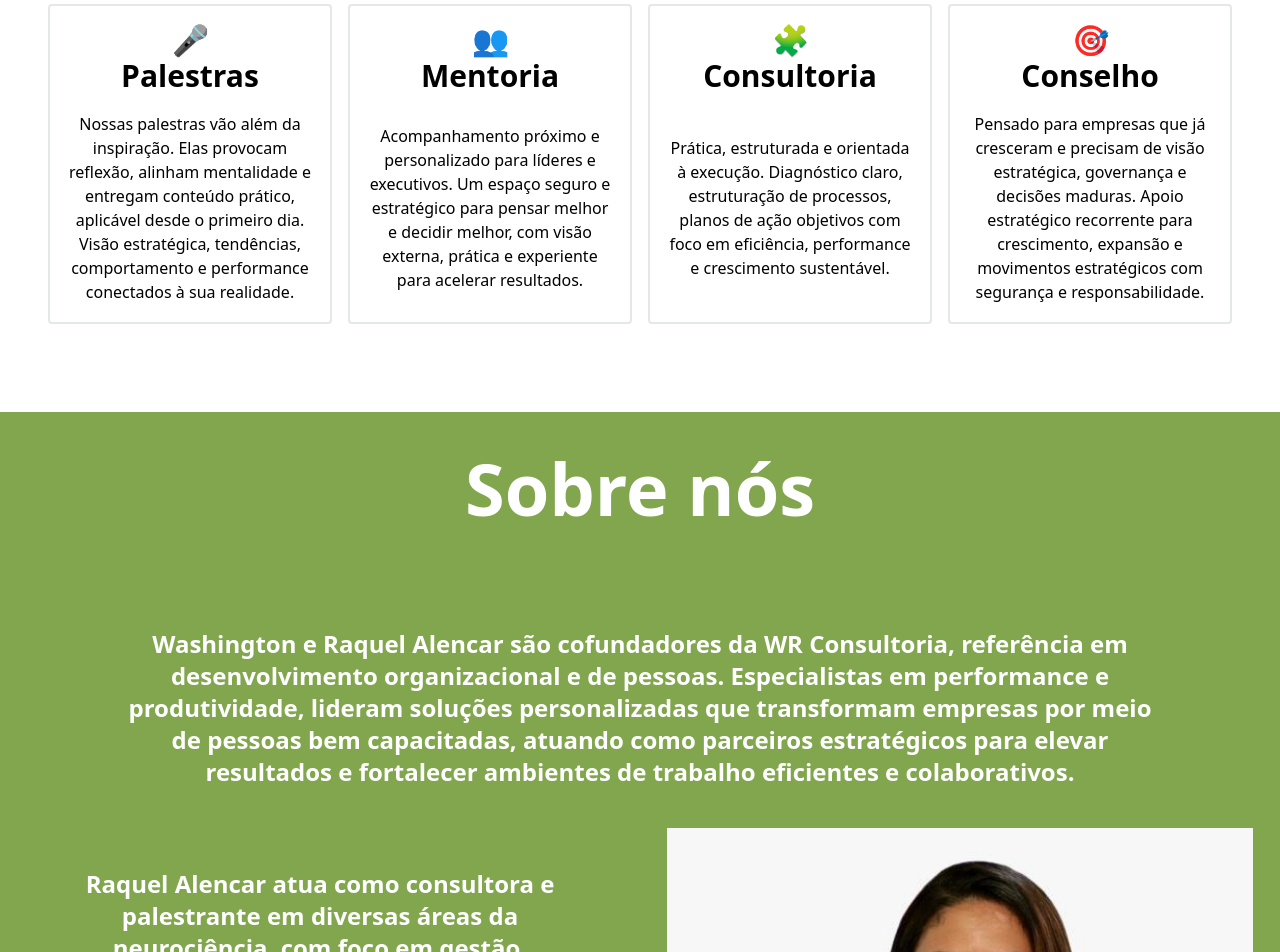
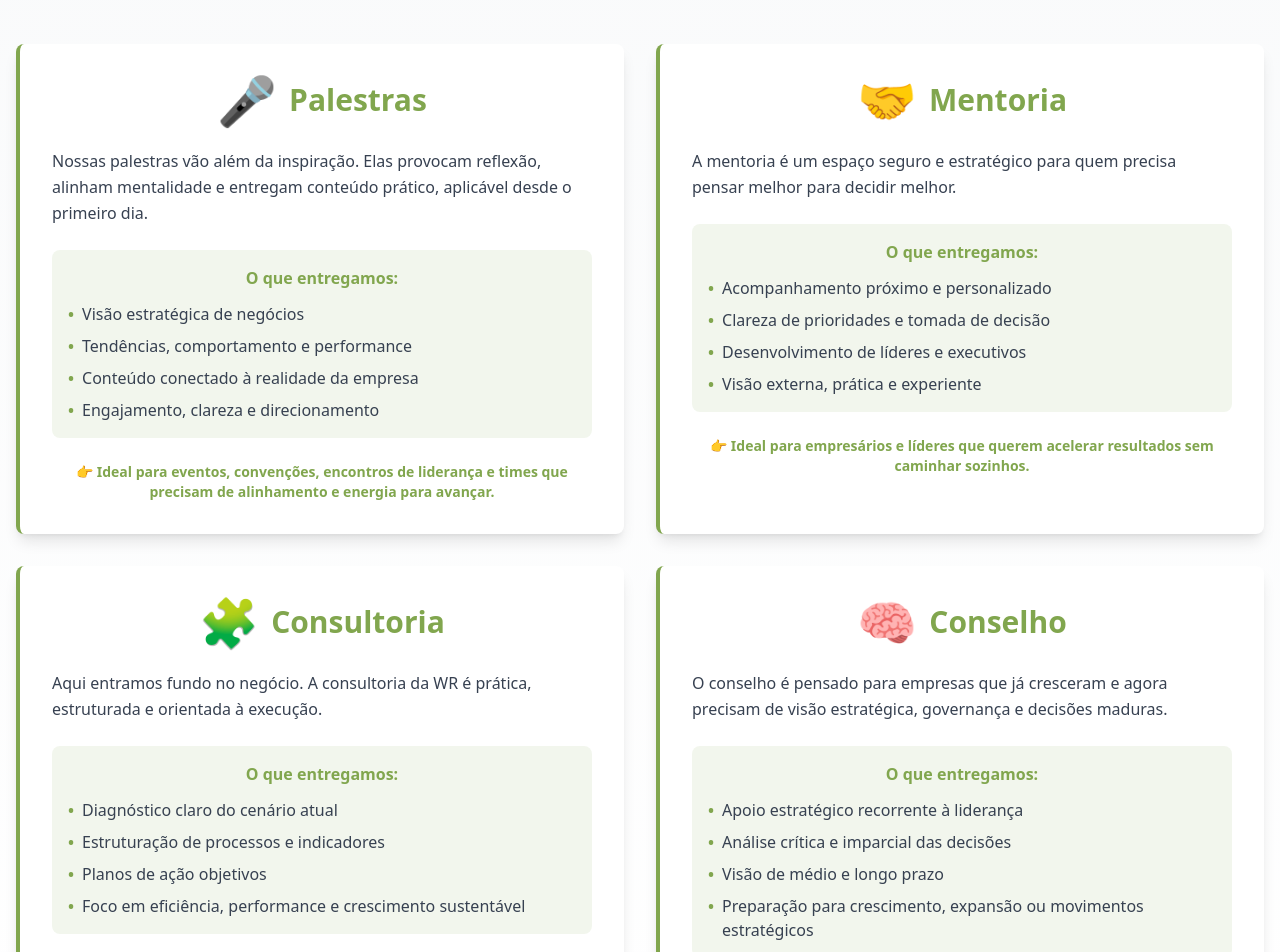
Before and after one commit to RuanEmanuell/wr-consultoria, a Next.js app: page / in a window 1280 px wide. Shown: the part 1140-2092 px from the top of the page. Built offline with nearby package versions, Linux system fonts and the light colour scheme.

Commit message:
feat: changing cards

```diff
--- a/app/page.tsx
+++ b/app/page.tsx
@@ -102,29 +102,130 @@ export default function Home() {
               </div>
             </div>
           </div>
-          <div className="h-fit w-full" id="screen-1">
-            <h1 className="text-center text-5xl md:text-7xl font-bold py-10">Serviços</h1>
-            <div className="grid grid-cols-2 xl:grid-cols-4 pb-20 mx-2 md:mx-10 2xl:mx-auto max-w-9xl mx-auto">
-              <section className="border-2 rounded min-h-80 p-4 m-2 flex flex-col align-center">
-                <h4 className="font-semibold text-xl lg:text-3xl text-center">🎤</h4>
-                <h4 className="font-semibold text-xl lg:text-3xl text-center mb-4">Palestras</h4>
-                <p className="my-auto text-center">Nossas palestras vão além da inspiração. Elas provocam reflexão, alinham mentalidade e entregam conteúdo prático, aplicável desde o primeiro dia. Visão estratégica, tendências, comportamento e performance conectados à sua realidade.</p>
-              </section>
-              <section className="border-2 rounded min-h-80 p-4 m-2 flex flex-col align-center">
-                <h4 className="font-semibold text-xl lg:text-3xl text-center">👥</h4>
-                <h4 className="font-semibold text-xl lg:text-3xl text-center mb-4">Mentoria</h4>
-                <p className="my-auto text-center">Acompanhamento próximo e personalizado para líderes e executivos. Um espaço seguro e estratégico para pensar melhor e decidir melhor, com visão externa, prática e experiente para acelerar resultados.</p>
-              </section>
-              <section className="border-2 rounded min-h-80 p-4 m-2 flex flex-col align-center">
-                <h4 className="font-semibold text-xl lg:text-3xl text-center">🧩</h4>
-                <h4 className="font-semibold text-xl lg:text-3xl text-center mb-4">Consultoria</h4>
-                <p className="my-auto text-center">Prática, estruturada e orientada à execução. Diagnóstico claro, estruturação de processos, planos de ação objetivos com foco em eficiência, performance e crescimento sustentável.</p>
-              </section>
-              <section className="border-2 rounded min-h-80 p-4 m-2 flex flex-col align-center">
-                <h4 className="font-semibold text-xl lg:text-3xl text-center">🎯</h4>
-                <h4 className="font-semibold text-xl lg:text-3xl text-center mb-4">Conselho</h4>
-                <p className="my-auto text-center">Pensado para empresas que já cresceram e precisam de visão estratégica, governança e decisões maduras. Apoio estratégico recorrente para crescimento, expansão e movimentos estratégicos com segurança e responsabilidade.</p>
-              </section>
+          <div className="h-fit w-full bg-gradient-to-b from-gray-50 to-white" id="screen-1">
+            <div className="max-w-7xl mx-auto px-4">
+              <h1 className="text-center text-5xl md:text-7xl font-bold py-16 text-[#81a64e]">Serviços</h1>
+              <div className="grid grid-cols-1 lg:grid-cols-2 gap-8 pb-20">
+                <section className="bg-white border-l-4 border-[#81a64e] rounded-lg shadow-lg p-8 hover:shadow-xl transition-shadow">
+                  <div className="flex items-center justify-center mb-6">
+                    <h4 className="text-5xl mr-3">🎤</h4>
+                    <h4 className="font-bold text-3xl text-[#81a64e]">Palestras</h4>
+                  </div>
+                  <p className="text-gray-700 mb-6 leading-relaxed">Nossas palestras vão além da inspiração. Elas provocam reflexão, alinham mentalidade e entregam conteúdo prático, aplicável desde o primeiro dia.</p>
+                  <div className="bg-[#81a64e] bg-opacity-10 rounded-lg p-4 mb-6">
+                    <p className="font-bold text-[#81a64e] mb-3 text-center">O que entregamos:</p>
+                    <ul className="space-y-2 text-gray-700">
+                      <li className="flex items-start">
+                        <span className="font-bold text-[#81a64e] mr-2">•</span>
+                        <span>Visão estratégica de negócios</span>
+                      </li>
+                      <li className="flex items-start">
+                        <span className="font-bold text-[#81a64e] mr-2">•</span>
+                        <span>Tendências, comportamento e performance</span>
+                      </li>
+                      <li className="flex items-start">
+                        <span className="font-bold text-[#81a64e] mr-2">•</span>
+                        <span>Conteúdo conectado à realidade da empresa</span>
+                      </li>
+                      <li className="flex items-start">
+                        <span className="font-bold text-[#81a64e] mr-2">•</span>
+                        <span>Engajamento, clareza e direcionamento</span>
+                      </li>
+                    </ul>
+                  </div>
+                  <p className="text-[#81a64e] font-semibold text-sm text-center">👉 Ideal para eventos, convenções, encontros de liderança e times que precisam de alinhamento e energia para avançar.</p>
+                </section>
+
+                <section className="bg-white border-l-4 border-[#81a64e] rounded-lg shadow-lg p-8 hover:shadow-xl transition-shadow">
+                  <div className="flex items-center justify-center mb-6">
+                    <h4 className="text-5xl mr-3">🤝</h4>
+                    <h4 className="font-bold text-3xl text-[#81a64e]">Mentoria</h4>
+                  </div>
+                  <p className="text-gray-700 mb-6 leading-relaxed">A mentoria é um espaço seguro e estratégico para quem precisa pensar melhor para decidir melhor.</p>
+                  <div className="bg-[#81a64e] bg-opacity-10 rounded-lg p-4 mb-6">
+                    <p className="font-bold text-[#81a64e] mb-3 text-center">O que entregamos:</p>
+                    <ul className="space-y-2 text-gray-700">
+                      <li className="flex items-start">
+                        <span className="font-bold text-[#81a64e] mr-2">•</span>
+                        <span>Acompanhamento próximo e personalizado</span>
+                      </li>
+                      <li className="flex items-start">
+                        <span className="font-bold text-[#81a64e] mr-2">•</span>
+                        <span>Clareza de prioridades e tomada de decisão</span>
+                      </li>
+                      <li className="flex items-start">
+                        <span className="font-bold text-[#81a64e] mr-2">•</span>
+                        <span>Desenvolvimento de líderes e executivos</span>
+                      </li>
+                      <li className="flex items-start">
+                        <span className="font-bold text-[#81a64e] mr-2">•</span>
+                        <span>Visão externa, prática e experiente</span>
+                      </li>
+                    </ul>
+                  </div>
+                  <p className="text-[#81a64e] font-semibold text-sm text-center">👉 Ideal para empresários e líderes que querem acelerar resultados sem caminhar sozinhos.</p>
+                </section>
+
+                <section className="bg-white border-l-4 border-[#81a64e] rounded-lg shadow-lg p-8 hover:shadow-xl transition-shadow">
+                  <div className="flex items-center justify-center mb-6">
+                    <h4 className="text-5xl mr-3">🧩</h4>
+                    <h4 className="font-bold text-3xl text-[#81a64e]">Consultoria</h4>
+                  </div>
+                  <p className="text-gray-700 mb-6 leading-relaxed">Aqui entramos fundo no negócio. A consultoria da WR é prática, estruturada e orientada à execução.</p>
+                  <div className="bg-[#81a64e] bg-opacity-10 rounded-lg p-4 mb-6">
+                    <p className="font-bold text-[#81a64e] mb-3 text-center">O que entregamos:</p>
+                    <ul className="space-y-2 text-gray-700">
+                      <li className="flex items-start">
+                        <span className="font-bold text-[#81a64e] mr-2">•</span>
+                        <span>Diagnóstico claro do cenário atual</span>
+                      </li>
+                      <li className="flex items-start">
+                        <span className="font-bold text-[#81a64e] mr-2">•</span>
+                        <span>Estruturação de processos e indicadores</span>
+                      </li>
+                      <li className="flex items-start">
+                        <span className="font-bold text-[#81a64e] mr-2">•</span>
+                        <span>Planos de ação objetivos</span>
+                      </li>
+                      <li className="flex items-start">
+                        <span className="font-bold text-[#81a64e] mr-2">•</span>
+                        <span>Foco em eficiência, performance e crescimento sustentável</span>
+                      </li>
+                    </ul>
+                  </div>
+                  <p className="text-[#81a64e] font-semibold text-sm text-center">👉 Ideal para empresas que precisam organizar, escalar ou corrigir rotas com método e consistência.</p>
+                </section>
+
+                <section className="bg-white border-l-4 border-[#81a64e] rounded-lg shadow-lg p-8 hover:shadow-xl transition-shadow">
+                  <div className="flex items-center justify-center mb-6">
+                    <h4 className="text-5xl mr-3">🧠</h4>
+                    <h4 className="font-bold text-3xl text-[#81a64e]">Conselho</h4>
+                  </div>
+                  <p className="text-gray-700 mb-6 leading-relaxed">O conselho é pensado para empresas que já cresceram e agora precisam de visão estratégica, governança e decisões maduras.</p>
+                  <div className="bg-[#81a64e] bg-opacity-10 rounded-lg p-4 mb-6">
+                    <p className="font-bold text-[#81a64e] mb-3 text-center">O que entregamos:</p>
+                    <ul className="space-y-2 text-gray-700">
+                      <li className="flex items-start">
+                        <span className="font-bold text-[#81a64e] mr-2">•</span>
+                        <span>Apoio estratégico recorrente à liderança</span>
+                      </li>
+                      <li className="flex items-start">
+                        <span className="font-bold text-[#81a64e] mr-2">•</span>
+                        <span>Análise crítica e imparcial das decisões</span>
+                      </li>
+                      <li className="flex items-start">
+                        <span className="font-bold text-[#81a64e] mr-2">•</span>
+                        <span>Visão de médio e longo prazo</span>
+                      </li>
+                      <li className="flex items-start">
+                        <span className="font-bold text-[#81a64e] mr-2">•</span>
+                        <span>Preparação para crescimento, expansão ou movimentos estratégicos</span>
+                      </li>
+                    </ul>
+                  </div>
+                  <p className="text-[#81a64e] font-semibold text-sm text-center">👉 Ideal para empresários que querem evoluir o negócio com mais segurança, visão e responsabilidade.</p>
+                </section>
+              </div>
             </div>
           </div>
           <div className="h-fit w-full bg-[#81a64e] pb-4 xl:pb-10" id="screen-2">
```
